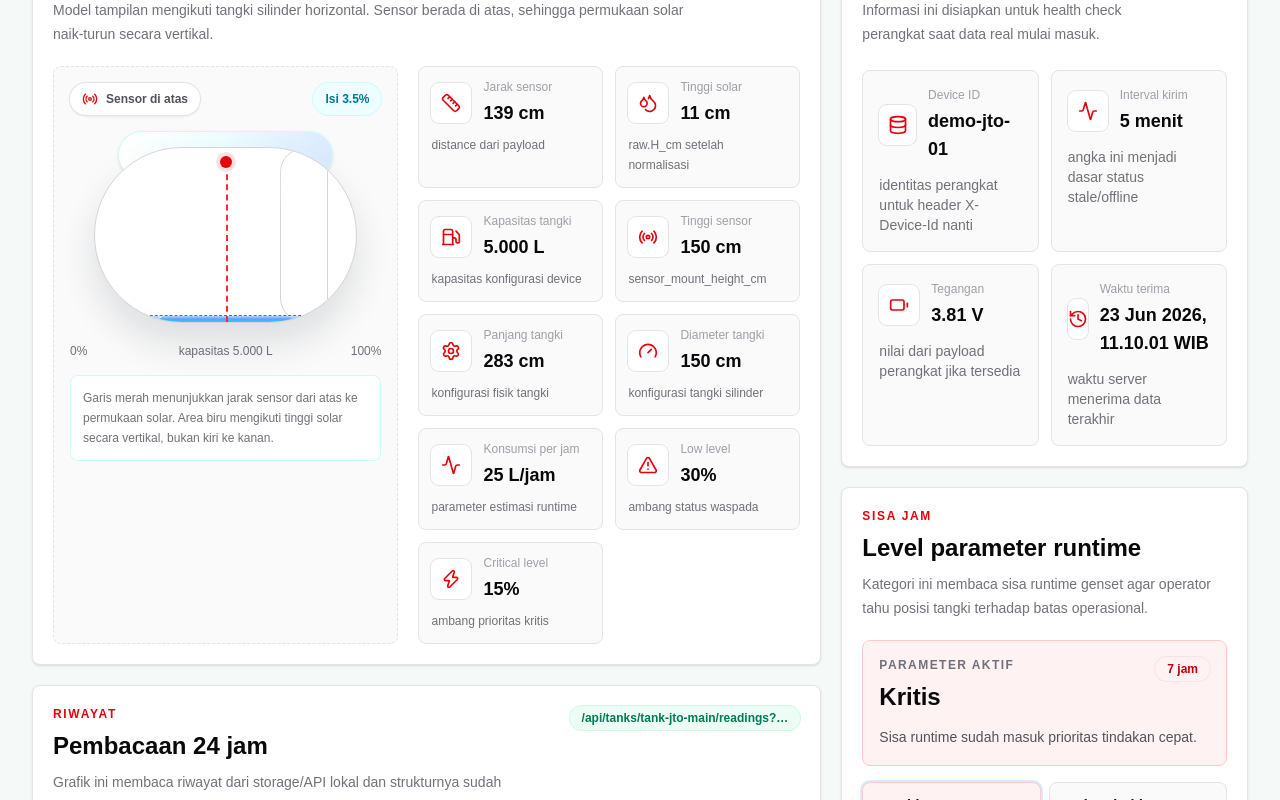
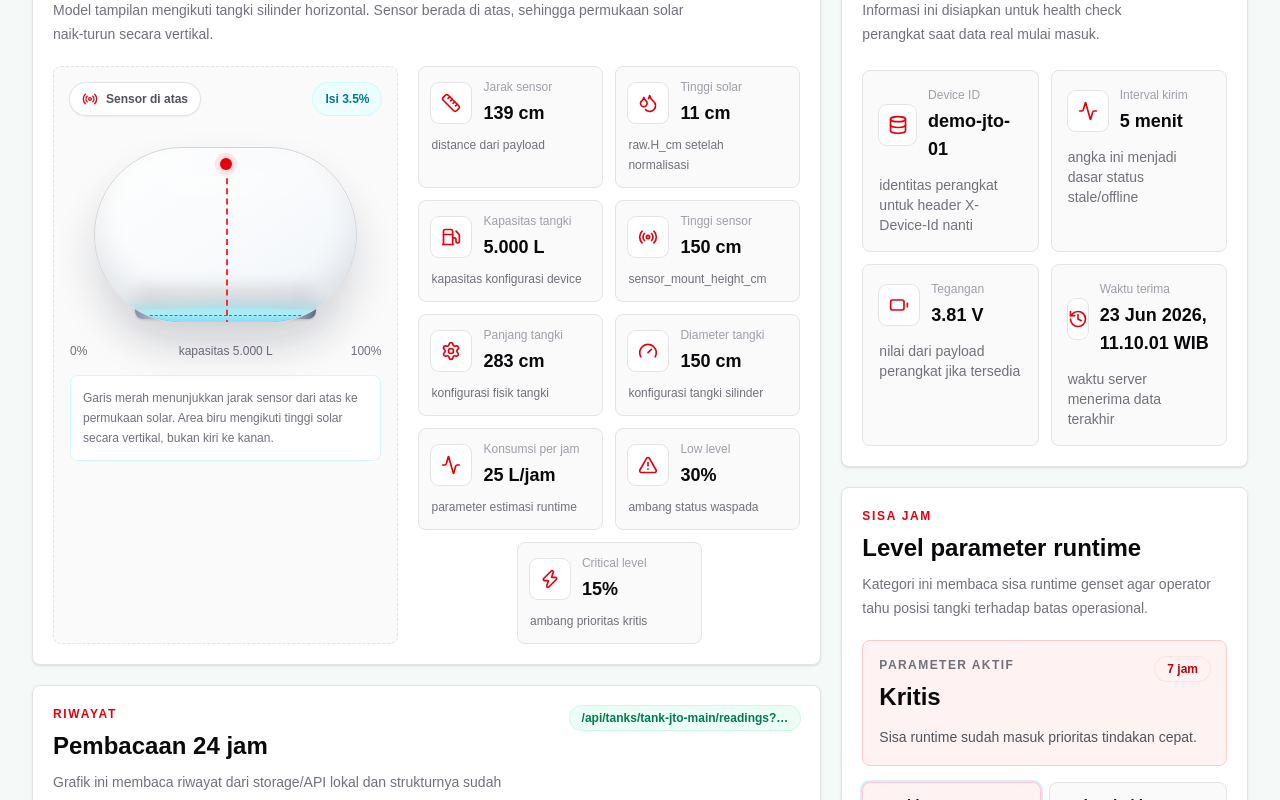
Before and after one commit to Zendin110206/solar-tank-monitoring-system, a Next.js app: page /dashboard/tanks/tank-jto-main in a window 1280 px wide. Shown: the part 560-1360 px from the top of the page. Built offline with nearby package versions, Linux system fonts and the light colour scheme.

Commit message:
fix(frontend): rapikan layout detail tangki

```diff
--- a/src/app/dashboard/tanks/[tankId]/page.tsx
+++ b/src/app/dashboard/tanks/[tankId]/page.tsx
@@ -452,52 +452,65 @@ function TankLevelGraphic({
   if (isRectangular) {
     return (
       <div className="relative mx-auto h-56 max-w-md px-6 pt-7">
-        <div className="absolute left-12 right-3 top-4 h-12 -skew-x-12 rounded-t-2xl border border-cyan-100 bg-gradient-to-r from-white via-cyan-50 to-blue-100 shadow-sm" />
-        <div className="absolute bottom-10 right-2 top-14 w-12 skew-y-6 rounded-r-2xl border border-blue-100 bg-gradient-to-b from-blue-50 to-blue-200 shadow-sm" />
-
-        <div className="relative z-10 h-44 overflow-hidden rounded-2xl border border-zinc-300 bg-white shadow-[0_20px_36px_rgba(15,23,42,0.12),inset_0_1px_0_rgba(255,255,255,0.8)]">
-          <div
-            className="absolute inset-x-0 bottom-0 bg-gradient-to-t from-cyan-500 via-blue-500 to-blue-300 shadow-[inset_0_18px_28px_rgba(255,255,255,0.22)] transition-[height] duration-700 ease-out"
+        <div className="absolute inset-x-16 bottom-4 h-7 rounded-full bg-slate-900/10 blur-xl" />
+
+        <div className="relative z-10 h-44 overflow-hidden rounded-[1.35rem] border border-zinc-300 bg-gradient-to-br from-white via-slate-50 to-slate-100 shadow-[0_24px_42px_rgba(15,23,42,0.14),inset_0_1px_0_rgba(255,255,255,0.9),inset_0_-18px_28px_rgba(15,23,42,0.08)]">
+          <div
+            className="absolute inset-x-0 bottom-0 overflow-visible bg-gradient-to-t from-cyan-600 via-blue-500 to-cyan-300 shadow-[inset_0_18px_28px_rgba(255,255,255,0.26),inset_0_-18px_24px_rgba(15,23,42,0.12)] transition-[height] duration-700 ease-out"
             style={fillStyle}
-          />
-          <div className="absolute inset-0 bg-[linear-gradient(90deg,rgba(255,255,255,.32)_1px,transparent_1px),linear-gradient(0deg,rgba(255,255,255,.32)_1px,transparent_1px)] bg-[size:22px_22px]" />
-          <div className="absolute inset-x-5 top-5 h-8 rounded-full bg-white/25 blur-sm" />
-          <div
-            className="absolute left-4 right-4 z-20 border-t border-dashed border-red-500 transition-[bottom] duration-700 ease-out"
+          >
+            <div className="absolute -top-2 left-[-6%] h-5 w-[112%] rounded-[50%] bg-cyan-200/75 shadow-[0_-4px_12px_rgba(34,211,238,0.26)]" />
+          </div>
+          <div className="absolute inset-x-6 top-5 h-8 rounded-full bg-white/35 blur-sm" />
+          <div className="absolute inset-y-4 left-5 w-10 rounded-full bg-white/18 blur-sm" />
+          <div className="absolute inset-y-0 right-0 w-14 bg-gradient-to-l from-slate-900/12 to-transparent" />
+          <div
+            className="absolute left-5 right-5 z-20 border-t border-dashed border-red-500 transition-[bottom] duration-700 ease-out"
             style={surfaceStyle}
           />
-          <div className="absolute left-1/2 top-2 z-30 size-3 -translate-x-1/2 rounded-full bg-red-600 ring-4 ring-red-100" />
-          <div
-            className="absolute left-1/2 top-4 z-20 border-l-2 border-dashed border-red-500 transition-[height] duration-700 ease-out"
+          <div className="absolute left-1/2 top-1.5 z-30 grid size-5 -translate-x-1/2 place-items-center rounded-full bg-white shadow-sm ring-1 ring-red-100">
+            <span className="size-3 rounded-full bg-red-600 ring-4 ring-red-100" />
+          </div>
+          <div
+            className="absolute left-1/2 top-5 z-20 border-l-2 border-dashed border-red-500 transition-[height] duration-700 ease-out"
             style={sensorDropStyle}
           />
         </div>
+
+        <div className="absolute bottom-5 left-[22%] h-6 w-14 rounded-b-lg bg-gradient-to-r from-slate-400 via-slate-200 to-slate-500 shadow-sm" />
+        <div className="absolute bottom-5 right-[22%] h-6 w-14 rounded-b-lg bg-gradient-to-r from-slate-400 via-slate-200 to-slate-500 shadow-sm" />
       </div>
     );
   }
 
   return (
     <div className="relative mx-auto h-56 max-w-md px-6 pt-8">
-      <div className="absolute left-12 right-12 top-4 h-12 rounded-full border border-cyan-100 bg-gradient-to-r from-white via-cyan-50 to-blue-100 shadow-sm" />
-
-      <div className="relative z-10 h-44 overflow-hidden rounded-[999px] border border-zinc-300 bg-white shadow-[0_20px_36px_rgba(15,23,42,0.12),inset_0_1px_0_rgba(255,255,255,0.8)]">
-        <div
-          className="absolute inset-x-0 bottom-0 bg-gradient-to-t from-cyan-500 via-blue-500 to-blue-300 shadow-[inset_0_18px_28px_rgba(255,255,255,0.28)] transition-[height] duration-700 ease-out"
+      <div className="absolute inset-x-16 bottom-5 h-7 rounded-full bg-slate-900/10 blur-xl" />
+
+      <div className="relative z-10 h-44 overflow-hidden rounded-[999px] border border-zinc-300 bg-gradient-to-br from-white via-slate-50 to-slate-100 shadow-[0_24px_42px_rgba(15,23,42,0.14),inset_0_1px_0_rgba(255,255,255,0.92),inset_0_-20px_30px_rgba(15,23,42,0.09)]">
+        <div
+          className="absolute inset-x-0 bottom-0 overflow-visible bg-gradient-to-t from-cyan-600 via-blue-500 to-cyan-300 shadow-[inset_0_18px_28px_rgba(255,255,255,0.28),inset_0_-18px_24px_rgba(15,23,42,0.12)] transition-[height] duration-700 ease-out"
           style={fillStyle}
-        />
-        <div className="absolute inset-y-0 left-7 w-12 rounded-full border border-white/80 bg-white/30" />
-        <div className="absolute inset-y-0 right-7 w-12 rounded-full border border-zinc-300 bg-white/30" />
-        <div className="absolute inset-x-14 top-6 h-8 rounded-full bg-white/25 blur-sm" />
+        >
+          <div className="absolute -top-2 left-[-5%] h-5 w-[110%] rounded-[50%] bg-cyan-200/80 shadow-[0_-4px_12px_rgba(34,211,238,0.28)]" />
+        </div>
+        <div className="absolute inset-x-16 top-5 h-8 rounded-full bg-white/35 blur-sm" />
+        <div className="absolute inset-x-10 bottom-4 h-5 rounded-full bg-slate-900/10 blur-sm" />
         <div
           className="absolute left-10 right-10 z-20 border-t border-dashed border-red-500 transition-[bottom] duration-700 ease-out"
           style={surfaceStyle}
         />
-        <div className="absolute left-1/2 top-2 z-30 size-3 -translate-x-1/2 rounded-full bg-red-600 ring-4 ring-red-100" />
-        <div
-          className="absolute left-1/2 top-4 z-20 border-l-2 border-dashed border-red-500 transition-[height] duration-700 ease-out"
+        <div className="absolute left-1/2 top-1.5 z-30 grid size-5 -translate-x-1/2 place-items-center rounded-full bg-white shadow-sm ring-1 ring-red-100">
+          <span className="size-3 rounded-full bg-red-600 ring-4 ring-red-100" />
+        </div>
+        <div
+          className="absolute left-1/2 top-5 z-20 border-l-2 border-dashed border-red-500 transition-[height] duration-700 ease-out"
           style={sensorDropStyle}
         />
       </div>
+
+      <div className="absolute bottom-5 left-[21%] h-6 w-14 rounded-b-lg bg-gradient-to-r from-slate-400 via-slate-200 to-slate-500 shadow-sm" />
+      <div className="absolute bottom-5 right-[21%] h-6 w-14 rounded-b-lg bg-gradient-to-r from-slate-400 via-slate-200 to-slate-500 shadow-sm" />
     </div>
   );
 }
@@ -631,13 +644,19 @@ function TankVisual({ tank }: { tank: TankDetail }) {
         </div>
 
         <div className="grid gap-3 sm:grid-cols-2">
-          {dimensionItems.map((item) => {
+          {dimensionItems.map((item, index) => {
             const Icon = item.icon;
+            const shouldCenterItem =
+              !isRectangular && index === dimensionItems.length - 1;
 
             return (
               <div
                 key={item.label}
-                className="rounded-lg border border-zinc-200 bg-zinc-50 p-3"
+                className={`rounded-lg border border-zinc-200 bg-zinc-50 p-3 ${
+                  shouldCenterItem
+                    ? "sm:col-span-2 sm:mx-auto sm:w-[calc(50%-0.375rem)]"
+                    : ""
+                }`}
               >
                 <div className="flex items-center gap-3">
                   <span className="grid size-10 place-items-center rounded-lg bg-white text-red-600 ring-1 ring-zinc-200">
@@ -1335,10 +1354,6 @@ export default async function TankDetailPage({
               <ReadingTable tank={tank} />
             </section>
 
-            {/* Location Section */}
-            <section id="lokasi">
-              <LocationPanel tank={tank} />
-            </section>
           </div>
 
           <aside className="min-w-0 space-y-5">
@@ -1360,7 +1375,15 @@ export default async function TankDetailPage({
 
             {/* Tank Configuration Section */}
             <TankConfigurationPanel tank={tank} />
-
+          </aside>
+        </div>
+
+        {/* Location Section */}
+        <section id="lokasi" className="mt-5 min-w-0">
+          <LocationPanel tank={tank} />
+        </section>
+
+        <div className="mt-5 grid min-w-0 gap-5 xl:grid-cols-3">
           {/* Data Flow Section */}
           <section className="animate-soft-fade rounded-lg border border-zinc-200 bg-white p-5 shadow-sm">
             <SectionHeading
@@ -1369,7 +1392,7 @@ export default async function TankDetailPage({
               description="Urutan ini menjaga dashboard tidak salah memahami data mentah perangkat."
             />
 
-              <div className="mt-6 space-y-4">
+            <div className="mt-6 grid gap-4 sm:grid-cols-2 xl:grid-cols-1">
               {dataFlow.map((item, index) => (
                 <div key={item.label} className="flex gap-4">
                   <div className="flex flex-col items-center">
@@ -1377,13 +1400,11 @@ export default async function TankDetailPage({
                       {index + 1}
                     </span>
                     {index < dataFlow.length - 1 ? (
-                        <span className="mt-2 h-full min-h-10 border-l border-zinc-200" />
+                      <span className="mt-2 h-full min-h-10 border-l border-zinc-200 sm:hidden xl:block" />
                     ) : null}
                   </div>
                   <div className="pb-2">
-                      <p className="font-semibold text-zinc-950">
-                        {item.label}
-                      </p>
+                    <p className="font-semibold text-zinc-950">{item.label}</p>
                     <p className="mt-1 text-xl font-semibold text-zinc-950">
                       {item.value}
                     </p>
@@ -1407,7 +1428,7 @@ export default async function TankDetailPage({
               description="Nilai berikut menjadi jembatan dari payload lama ke bentuk data internal yang lebih rapi."
             />
 
-              <div className="mt-6 space-y-3">
+            <div className="mt-6 grid gap-3 sm:grid-cols-2 xl:grid-cols-1">
               {[
                 [
                   "distance",
@@ -1465,10 +1486,10 @@ export default async function TankDetailPage({
             <SectionHeading
               label="Validasi"
               title="Hal yang nanti diganti data asli"
-                description="Bagian ini menampilkan payload terakhir sebagai bahan audit pembacaan perangkat dan proses normalisasi data."
-              />
-
-              <div className="mt-6 space-y-3">
+              description="Bagian ini menjaga batas data simulator tetap jelas sebelum perangkat asli dan database production disambungkan."
+            />
+
+            <div className="mt-6 grid gap-3 sm:grid-cols-2 xl:grid-cols-1">
               {[
                 "Dimensi tangki dari pengukuran lapangan.",
                 "Konsumsi solar per jam tiap STO.",
@@ -1488,7 +1509,6 @@ export default async function TankDetailPage({
               ))}
             </div>
           </section>
-          </aside>
         </div>
       </div>
     </main>
```
Lines whose indentation alone changed are shown as unchanged.
